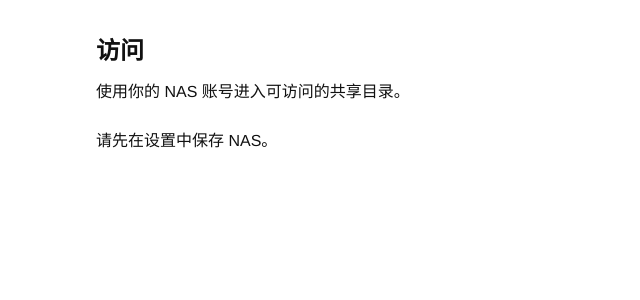
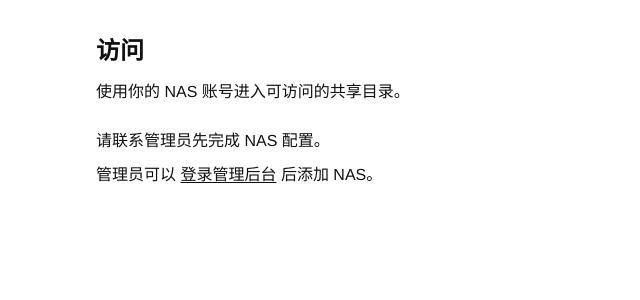
Before and after one commit to huantian9818/AI-nas-Search, a FastAPI app: template src/nas_index/web/templates/access.html in a window 1280 px wide. Shown: the part 79-379 px from the top of the page, without its empty margins (0-640 px from the left). Run offline with FastAPI, Linux system fonts and the light colour scheme; the template is opened without the code that fills it, so the values that code supplies are empty; parts of the project's set-up code (start-up, migrations or seed data) failed here and were passed over.

Commit message:
fix: clarify access setup message

```diff
--- a/src/nas_index/web/templates/access.html
+++ b/src/nas_index/web/templates/access.html
@@ -46,7 +46,12 @@
         </div>
       </form>
     {% else %}
-      <p>请先在设置中保存 NAS。</p>
+      <p>请联系管理员先完成 NAS 配置。</p>
+      <p>
+        管理员可以
+        <a href="/admin/login">登录管理后台</a>
+        后添加 NAS。
+      </p>
     {% endif %}
   </section>
 </div>
```
Also changed, not shown: tests/integration/test_user_access.py (+9 -0 lines).
